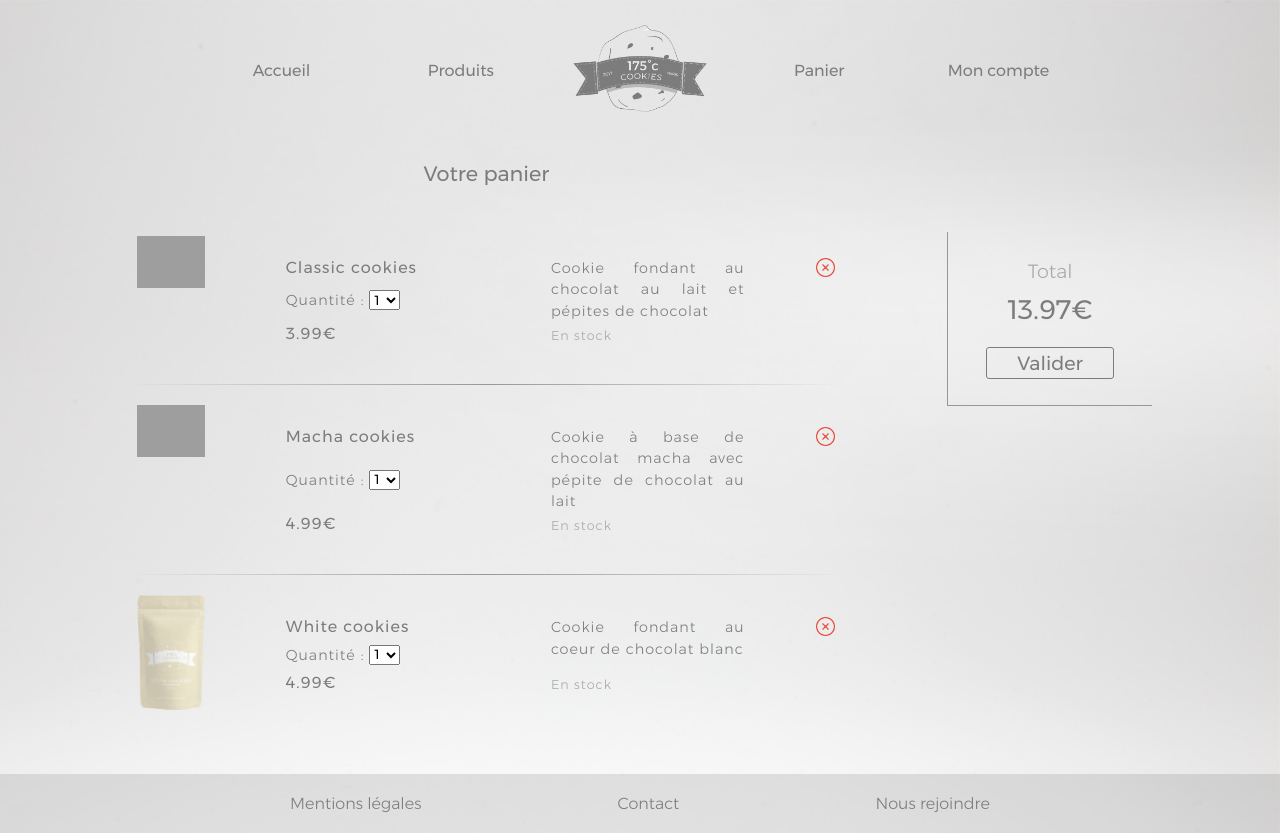
After one commit to UlysseHall/175cookies, a PHP site: page /basket.php in a window 1280 px wide. The commit adds this page. Run offline with PHP 8.4, Linux system fonts and the light colour scheme; grey boxes are pictures that could not be loaded.

Commit message:
page panier finie

```diff
--- /dev/null
+++ b/basket.php
@@ -0,0 +1,127 @@
+<?php require("header.php"); ?>
+<link rel="stylesheet" href="public/css/basket.css">
+
+<div class="basket-container">
+
+    <div class="basket-content">
+        <h1>Votre panier</h1>
+
+        <div class="basket-item">
+            <div class="bi-img">
+                <img alt="cookie-package" src="public/img-content/classic.png">
+            </div>
+
+            <div class="bi-infos">
+                <p class="bi-infos-name">Classic cookies</p>
+                <p class="bi-infos-count">Quantité :
+                    <select>
+                        <option>1</option>
+                        <option>2</option>
+                        <option>3</option>
+                        <option>4</option>
+                        <option>5</option>
+                    </select>
+                </p>
+                <p class="bi-infos-price">3.99€</p>
+            </div>
+
+            <div class="bi-desc">
+                <p class="bi-desc-content">
+                    Cookie fondant au chocolat au lait et pépites de chocolat
+                </p>
+                <p class="bi-desc-stock phone-hidden">
+                    En stock
+                </p>
+            </div>
+
+            <div class="bi-cross">
+                <img alt="delete" src="public/img-layout/delete.png">
+            </div>
+        </div>
+
+        <hr>
+
+        <div class="basket-item">
+            <div class="bi-img">
+                <img alt="cookie-package" src="public/img-content/macha.png">
+            </div>
+
+            <div class="bi-infos">
+                <p class="bi-infos-name">Macha cookies</p>
+                <p class="bi-infos-count">Quantité :
+                    <select>
+                        <option>1</option>
+                        <option>2</option>
+                        <option>3</option>
+                        <option>4</option>
+                        <option>5</option>
+                    </select>
+                </p>
+                <p class="bi-infos-price">4.99€</p>
+            </div>
+
+            <div class="bi-desc">
+                <p class="bi-desc-content">
+                    Cookie à base de chocolat macha avec pépite de chocolat au lait
+                </p>
+                <p class="bi-desc-stock phone-hidden">
+                    En stock
+                </p>
+            </div>
+
+            <div class="bi-cross">
+                <img alt="delete" src="public/img-layout/delete.png">
+            </div>
+        </div>
+
+        <hr>
+
+        <div class="basket-item">
+            <div class="bi-img">
+                <img alt="cookie-package" src="public/img-content/white.png">
+            </div>
+
+            <div class="bi-infos">
+                <p class="bi-infos-name">White cookies</p>
+                <p class="bi-infos-count">Quantité :
+                    <select>
+                        <option>1</option>
+                        <option>2</option>
+                        <option>3</option>
+                        <option>4</option>
+                        <option>5</option>
+                    </select>
+                </p>
+                <p class="bi-infos-price">4.99€</p>
+            </div>
+
+            <div class="bi-desc">
+                <p class="bi-desc-content">
+                    Cookie fondant au coeur de chocolat blanc
+                </p>
+                <p class="bi-desc-stock phone-hidden">
+                    En stock
+                </p>
+            </div>
+
+            <div class="bi-cross">
+                <img alt="delete" src="public/img-layout/delete.png">
+            </div>
+        </div>
+
+    </div>
+
+    <div class="basket-price">
+        <p>
+            Total<br>
+            <span class="basket-price-amount">13.97€</span>
+        </p>
+
+        <a href="#">
+            Valider
+        </a>
+    </div>
+
+</div>
+
+<?php require("footer.php"); ?>
--- a/header.php
+++ b/header.php
@@ -12,10 +12,10 @@
 
     <header>
         <ul>
+            <li class="phone-hidden"><a href="index.php">Accueil</a></li>
             <li class="phone-hidden"><a href="listing.php">Produits</a></li>
-            <li class="phone-hidden"><a href="index.php">Accueil</a></li>
             <li class="header-logo-li"><a href="index.php" class="header-logo-a"><img src="public/img-layout/<?php if(basename($_SERVER['PHP_SELF']) == 'index.php') { ?>logo-white.png<?php } else { ?>logo-grey.png<?php } ?>" alt="logo"></a></li>
-            <li class="phone-hidden"><a href="#">Panier</a></li>
+            <li class="phone-hidden"><a href="basket.php">Panier</a></li>
             <li class="phone-hidden"><a href="#">Mon compte</a></li>
         </ul>
 
@@ -28,7 +28,7 @@
         <ul>
             <li><a href="index.php">Accueil</a></li>
             <li><a href="listing.php">Produits</a></li>
-            <li><a href="#">Panier</a></li>
+            <li><a href="basket.php">Panier</a></li>
             <li><a href="#">Mon compte</a></li>
         </ul>
     </div>
--- a/index.php
+++ b/index.php
@@ -24,7 +24,7 @@
 
 <div class="home-cta">
     <div class="home-buy-container phone-hidden">
-        <a href="#">Ajouter au panier</a>
+        <a href="basket.php">Ajouter au panier</a>
     </div>
 
     <div class="home-flavour-container">
--- a/product.php
+++ b/product.php
@@ -17,7 +17,7 @@
         </div>
 
         <div class="basket-box">
-            <a href="#">
+            <a href="basket.php">
                 Ajouter au panier
             </a>
         </div>
--- /dev/null
+++ b/public/css/basket.css
@@ -0,0 +1,195 @@
+.basket-container {
+    display: flex;
+    padding: 20px 10%;
+    color: #7c7c7c;
+    align-items: flex-start;
+}
+
+.basket-content {
+    width: 80%;
+    padding-right: 10%;
+}
+
+.basket-content h1 {
+    text-align: center;
+    font-size: 1.3em;
+    margin-bottom: 50px;
+}
+
+.basket-item {
+    display: flex;
+}
+
+.bi-img {
+    width: 12%;
+    min-width: 80px;
+    text-align: center;
+}
+
+.bi-img img {
+    width: 80%;
+}
+
+.bi-infos, .bi-desc {
+    display: flex;
+    justify-content: space-between;
+    flex-direction: column;
+    width: 42%;
+}
+
+.bi-infos p, .bi-desc p {
+    font-weight: 300;
+    letter-spacing: 1px;
+}
+
+.bi-infos p:not(:last-child), .bi-desc p:not(:last-child) {
+    padding-bottom: 5px;
+}
+
+.bi-infos {
+    padding: 3% 5% 3% 10%;
+}
+
+p.bi-infos-name, p.bi-infos-price {
+    font-weight: 400;
+}
+
+.bi-infos-count {
+    font-size: 0.9em;
+}
+
+.bi-desc {
+    padding: 3% 10% 3% 5%;
+}
+
+.bi-desc-content {
+    text-align: justify;
+    line-height: 1.5em;
+    font-size: 0.9em;
+}
+
+.bi-desc-stock {
+    font-size: 0.8em;
+    color: #a9a9a9;
+}
+
+.bi-cross {
+    width: 4%;
+    padding-top: 3%;
+}
+
+.bi-cross img {
+    cursor: pointer;
+    width: 1.2em;
+}
+
+.basket-price {
+    width: 20%;
+    margin-top: calc(50px + 1.3em);
+    padding: 20px 0 30px 0;
+    text-align: center;
+    border-left: 1px solid #979797;
+    border-bottom: 1px solid #979797;
+}
+
+.basket-price p {
+    font-size: 1.2em;
+    line-height: 2em;
+    color: #a9a9a9;
+    font-weight: 300;
+    margin-bottom: 20px;
+}
+
+.basket-price-amount {
+    font-size: 1.4em;
+    color: #7c7c7c;
+}
+
+.basket-price a {
+    font-size: 1.2em;
+    color: #7c7c7c;
+    text-decoration: none;
+    border: 1px solid #7c7c7c;
+    padding: 3px 30px;
+    border-radius: 3px;
+    transition: padding 0.2s;
+}
+
+.basket-price a:hover {
+    padding: 3px 20px;
+}
+
+hr {
+    margin: 20px 0;
+    border: 0;
+    height: 1px;
+    background-image: linear-gradient(to right, rgba(0, 0, 0, 0), rgba(124, 124, 124, 0.75), rgba(0, 0, 0, 0));
+}
+
+footer {
+    margin-top: 40px;
+}
+
+@media screen and (max-width: 900px) {
+
+    .basket-container {
+        flex-direction: column;
+        padding: 20px 5%;
+    }
+
+    .basket-content {
+        width: 100%;
+        padding: 0;
+    }
+
+    .basket-price {
+        width: 100%;
+        border: none;
+        margin-top: 20px;
+    }
+
+    .basket-item {
+        align-items: center;
+        flex-wrap: wrap;
+    }
+
+    .bi-img {
+        width: 35%;
+    }
+
+    .bi-infos {
+        width: 65%;
+        text-align: center;
+        padding: 5px;
+    }
+
+    .bi-infos p:not(:last-child), .bi-desc p:not(:last-child) {
+        padding-bottom: 0.8em;
+        text-align: center;
+    }
+
+    .bi-desc {
+        padding: 20px 2% 0 2%;
+        width: 100%;
+    }
+
+    .bi-desc-stock {
+        text-align: center;
+    }
+
+    .bi-cross {
+        width: 100%;
+        padding-top: 0;
+        text-align: center;
+    }
+
+    .bi-cross p {
+        font-size: 1.5em;
+        border: 1px solid #e74c3c;
+        color: #e74c3c;
+        padding: 5px;
+        display: inline-block;
+        border-radius: 100%;
+    }
+
+}
--- a/public/css/listing.css
+++ b/public/css/listing.css
@@ -12,6 +12,11 @@ div.list {
 img.package {
     width: 22%;
     min-width: 90px;
+    transition: transform 0.2s;
+}
+
+img.package:hover {
+    transform: scale(1.1, 1.1);
 }
 
 h2 {
--- a/public/css/style.css
+++ b/public/css/style.css
@@ -107,5 +107,5 @@ footer li {
 footer a {
     color: #7c7c7c;
     text-decoration: none;
-    font-weight: 400;
+    font-weight: 300;
 }
```
Also changed, not shown: public/css/product.css (+6 -1 lines), public/img-layout/delete.png (added).
